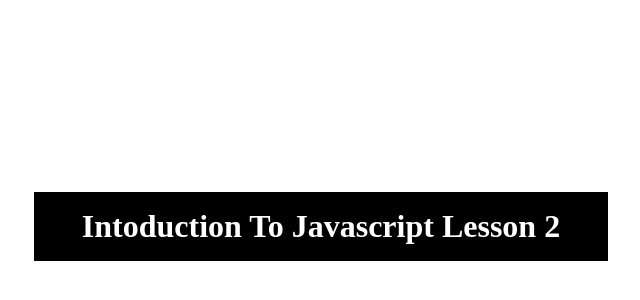
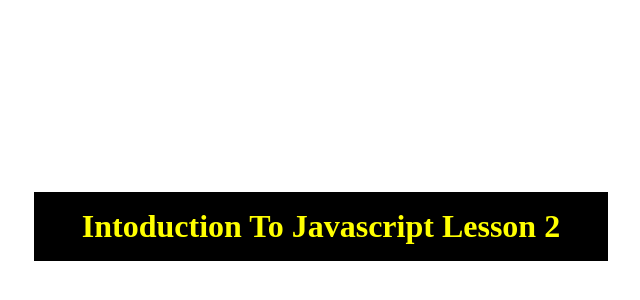
Before and after one commit to mosespace/Javascript-Road-Map, a plain HTML site: page index.html in a window 1280 px wide. Shown: the part 174-474 px from the top of the page, without its empty margins (319-959 px from the left). Drawn offline with Linux system fonts and the light colour scheme.

Commit message:
Initial updated style.css

```diff
--- a/style.css
+++ b/style.css
@@ -17,5 +17,5 @@ h1 {
     background-color: black;
     padding: 1rem 3rem;
     margin: 1rem 0;
-    color: white;
+    color: #FFFF00;
 }
```
